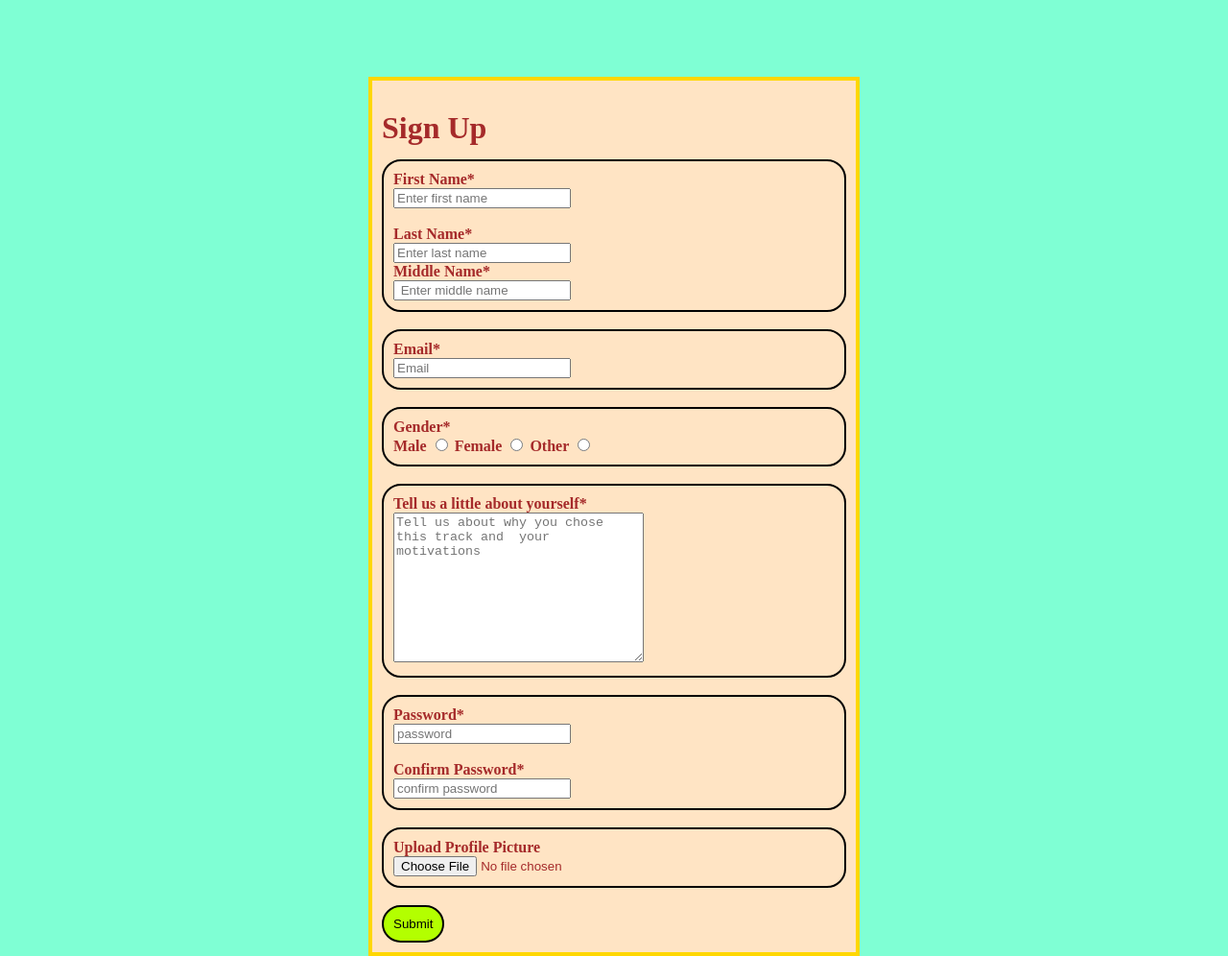
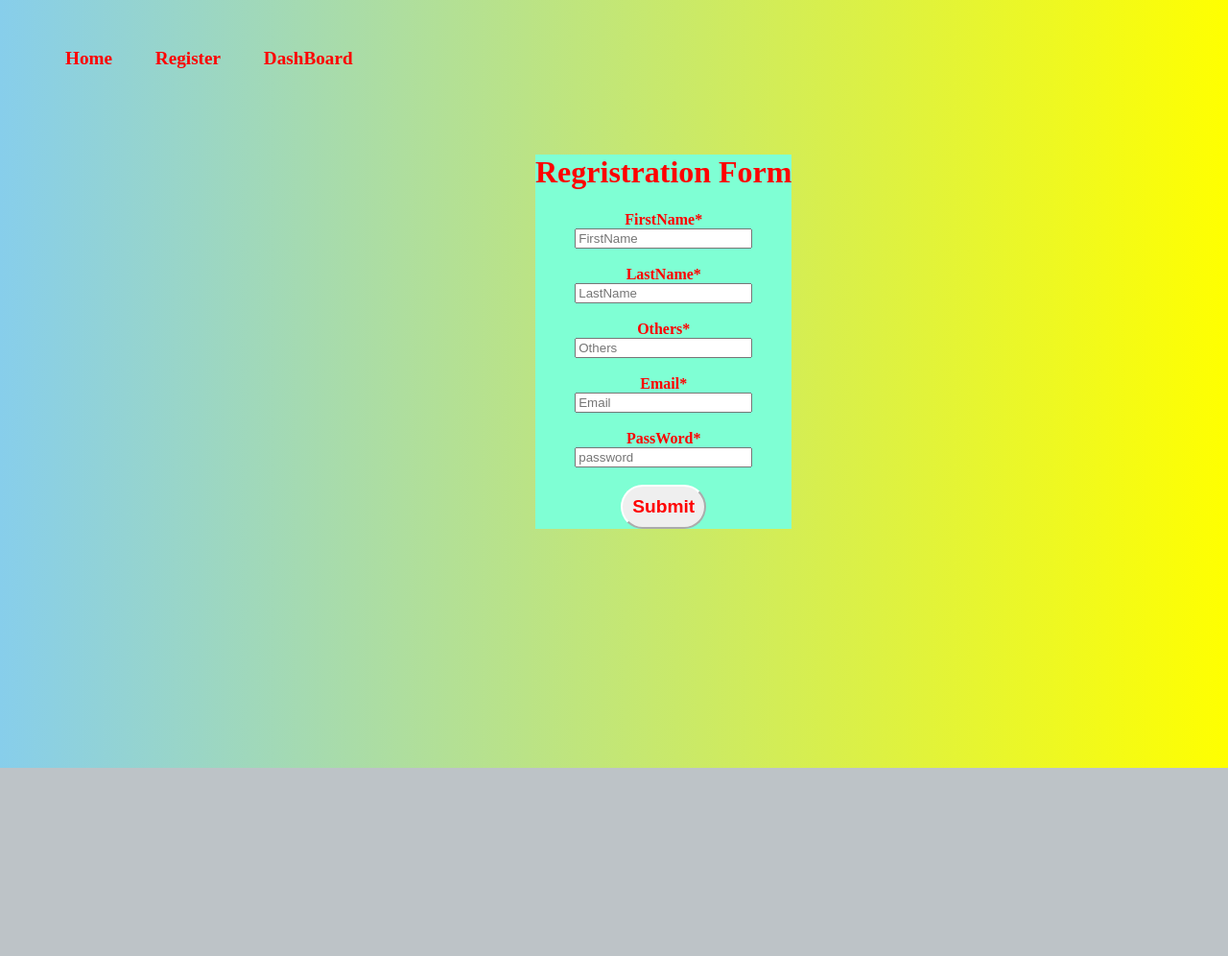
Before and after one commit to femiadams/TECH4DEV, a plain HTML site: page form.html in a window 1280 px wide. Shown: the whole page at 96% size. After the commit the page ends 800 px from the top, so only its background shows below. Drawn offline with Linux system fonts and the light colour scheme.

Commit message:
Ready for Submission

```diff
--- a/css/style.css
+++ b/css/style.css
@@ -55,7 +55,6 @@ body {
 
 
 
-
 #Reg_div{
     text-align: center;
     max-height: fit-content;
@@ -69,6 +68,7 @@ body {
     top: 60px;
 
 }
+
 
 button{
     padding: 10px;
@@ -86,6 +86,7 @@ button{
     background-size: cover;
     background-attachment: fixed;
 }
+
 
 #wel_head {
     text-align: center;
--- a/form.css
+++ /dev/null
@@ -1,65 +0,0 @@
-body {
-    /* box-sizing: border-box; */
-    background-color: aquamarine;
-}
-h1 {
-    color: brown;
-    justify-content: center;
-    position: absolute;
-
-}
-
-.form {
-    position: absolute;
-    top: 10%;
-    left: 30%;
-    right: 30%;
-    width: auto;
-    border: 4px solid gold;
-    padding: 10px;
-    background-color: bisque;
-}
-.name {
-    border: 2px solid black;
-    border-radius: 20px;
-    padding: 10px;
-}
-label {
-    font-weight: bold;
-    color: brown;
-}
-.text {
-    border: 2px solid black;
-    border-radius: 20px;
-    padding: 10px;
-}
-
-.email {
-    border: 2px solid black;
-    border-radius: 20px;
-    padding: 10px;
-}
-
-.gender{
-    border: 2px solid black;
-    border-radius: 20px;
-    padding: 10px;
-
-}
-
-.password {
-    border: 2px solid black;
-    border-radius: 20px;
-    padding: 10px;
-}
-.upload {
-    border: 2px solid black;
-    border-radius: 20px;
-    padding: 10px;
-}
-.button{
-    border: 2px solid black;
-    border-radius: 20px;
-    padding: 10px;
-    background-color: rgb(179, 255, 0);
-}
--- a/form.html
+++ b/form.html
@@ -4,82 +4,48 @@
     <meta charset="UTF-8">
     <meta http-equiv="X-UA-Compatible" content="IE=edge">
     <meta name="viewport" content="width=device-width, initial-scale=1.0">
-    <link rel="stylesheet" href="form.css">
-    <title>Sign-Up</title>
+    <link rel="stylesheet" href="css/style.css">
+    <title> TECH4DEV GROUP 6</title>
 </head>
 <body>
-    <div class="form">
-        <h1>Sign Up</h1>
-        <br><br><br><br>
-        <div>
-            <form action="dashboard.html" method="post">
-            <section class="name">
-                <label  for="">
-                    First Name* <br>
-                    <input type="text" name="" id="" placeholder="Enter first name" required>
-                </label><br><br>
 
-                <label for="">
-                    Last Name* <br>
-                    <input type="text" name="" id="" placeholder="Enter last name" required>
-                </label><br>
+    <ul class="Na_Bar">
+        <li><a href="index.html">Home</a></li>
+        <li><a href="Form.html">Register</a></li>
+        <li><a href="DashBoard.html">DashBoard</a></li>
+    </ul>
 
-                <label for="">
-                    Middle Name* <br>
-                    <input type="text" name="" id="" placeholder=" Enter middle name" >
-                </label>
-            </section>
-            <br>
-            <section class="email">
-                <label  for="" >
-                    Email* <br>
-                    <input type="email" name="" id="" placeholder="Email" required>
-                </label>
-            </section>
-            <br>
-            <section class="gender">
-                    <label for="" id="gender">Gender*</label><br>
-                    <label for="" id="gender"> Male
-                        <input type="radio" name="gender" value="Male" id="" required>
-                    </label>
-                    <label for="" id="gender">Female
-                        <input type="radio" name="gender" value="Female" id="" required>
-                    </label>
-                    <label for="" id="gender">Other
-                        <input type="radio" name="gender" value="Other" id="" required>
-                    </label>
-            </section>
-            <br>
-            <section class="text">
-                <label for="">Tell us a little about yourself*
-                    <br>
-                <textarea class="" name="" id="" cols="30" rows="10" placeholder="Tell us about why you chose this track and  your motivations" required></textarea>
-                </label>
-            </section>
-            <br>
+    <div id="Reg_div">
+        <h1>Regristration Form</h1>
+        <form action="Register">
+          <label for="">
+              FirstName* <br>
+              <input type="text" name="" id="" placeholder="FirstName" required><br><br>
+          </label>
 
-            <section class="password">
-                <label for="">
-                    Password* <br>
-                    <input type="password" name="" id="" placeholder="password" required>
-                </label><br><br>
-                <label for="">
-                    Confirm Password* <br>
-                    <input type="password" name="" id="" placeholder="confirm password" required>
-                </label>
-            </section>
-            <br>
+          <label for="">
+              LastName* <br>
+              <input type="text" name="" id="" placeholder="LastName" required><br><br>
+          </label>
 
-            <section class="upload">
-                <label for="">Upload Profile Picture
-                <br>
-                    <input type="file" name="" id="" accept=".jpeg, .jpg, .png" required>
-                </label>
-            </section>
-                <br>
-            <button class="button" type="submit" >Submit</button>
-            </form>
+          <label for="">
+             Others* <br>
+              <input type="text" name="" id="" placeholder="Others" ><br><br>
+          </label>
+
+
+
+          <label for="" >
+              Email* <br>
+              <input type="email" name="" id="" placeholder="Email" required><br><br>
+          </label>
+
+          <label for="">
+              PassWord* <br>
+              <input type="password" name="" id="" placeholder="password" required><br><br>
+          </label>
+          <button type="submit" >Submit</button>
+        </form>
         </div>
-    </div>
 </body>
 </html>
```
